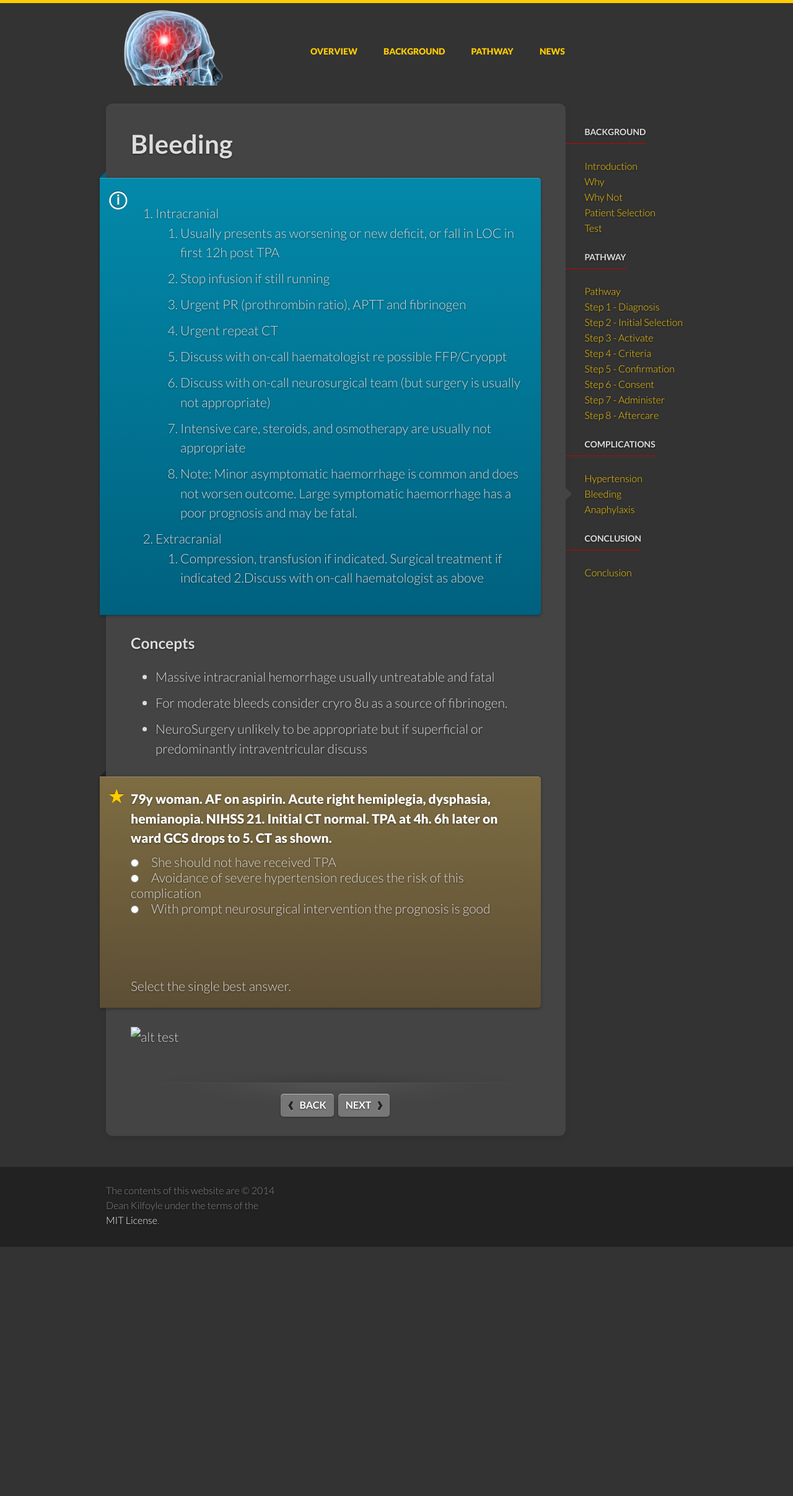
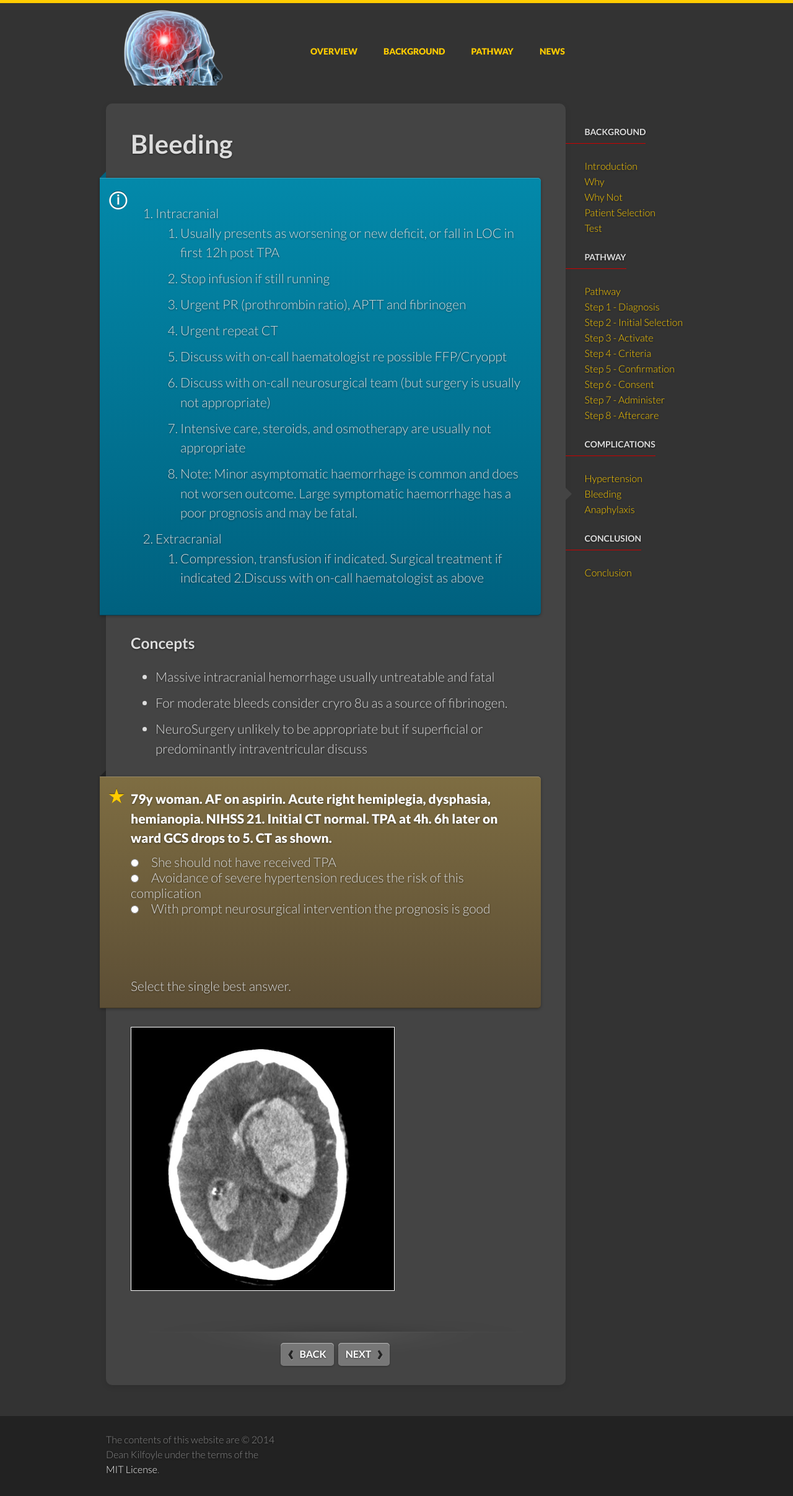
Before and after one commit to dkilfoyle/thrombolysis, a Jekyll site: the page built from docs/bleeding.md, in a window 1280 px wide. Shown: the whole page at 62% size. Built offline with Jekyll 4.4.1, drawn with Linux system fonts in a browser that asks for light colours; comment, search, counter and statistics services are not loaded; before the commit the page ends 2012 px from its top, so only the background shows below that.

Commit message:
More site.url

```diff
--- a/_includes/section_nav.html
+++ b/_includes/section_nav.html
@@ -1,7 +1,7 @@
 <div class="section-nav">
   <div class="left align-right">
     {% if page.prev_section != null %}
-      <a href="/docs/{{ page.prev_section }}/" class="prev">
+      <a href="{{site.url}}/docs/{{ page.prev_section }}/" class="prev">
         Back
       </a>
     {% else %}
@@ -10,7 +10,7 @@
   </div>
   <div class="right align-left">
     {% if page.next_section != null %}
-      <a href="/docs/{{ page.next_section }}/" class="next">
+      <a href="{{site.url}}/docs/{{ page.next_section }}/" class="next">
         Next
       </a>
     {% else %}
--- a/docs/bleeding.md
+++ b/docs/bleeding.md
@@ -38,4 +38,4 @@ permalink: /docs/bleeding/
 * With prompt neurosurgical intervention the prognosis is good
 * No. The prognosis depends on the size and location of the bleeding. Small bleeds often do not alter long term prognosis. Large bleeds such as this unfortunately have a very poor prognosis.
 
-![alt test](complicationsbleedct.jpg)
+![alt test]({{site.url}}/img/complicationsbleedct.jpg)
```
Also changed, not shown: docs/s5-confirmation.md (+1 -1 lines).
